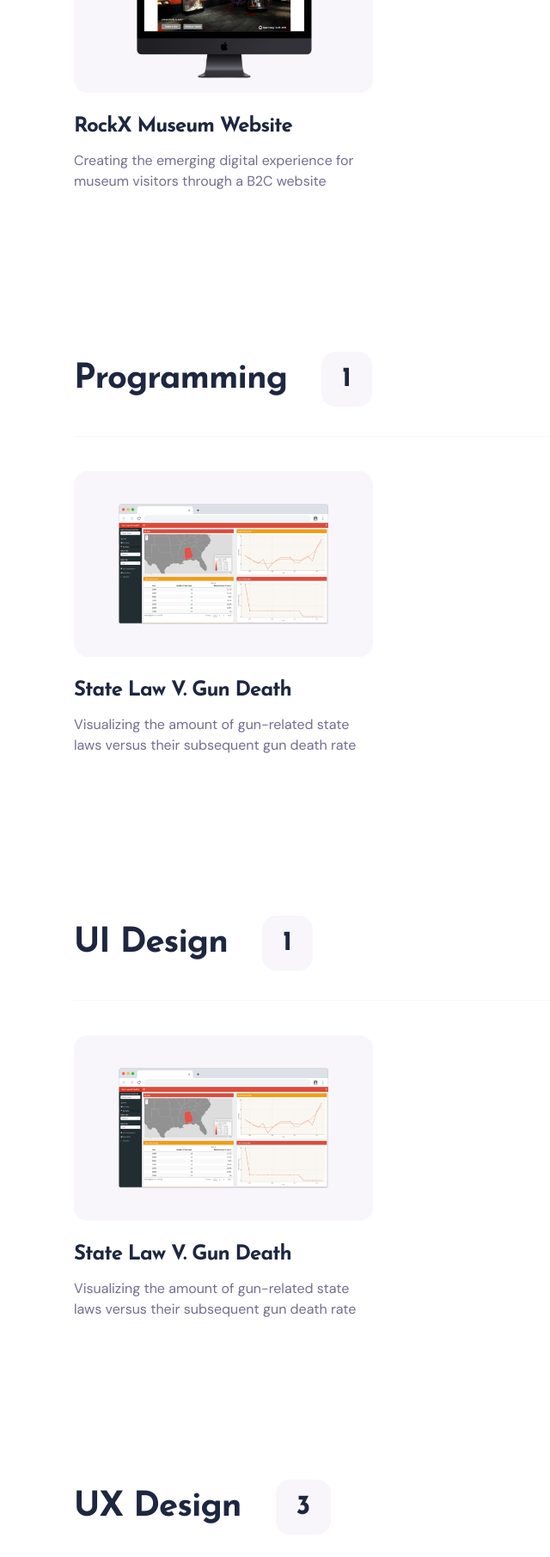
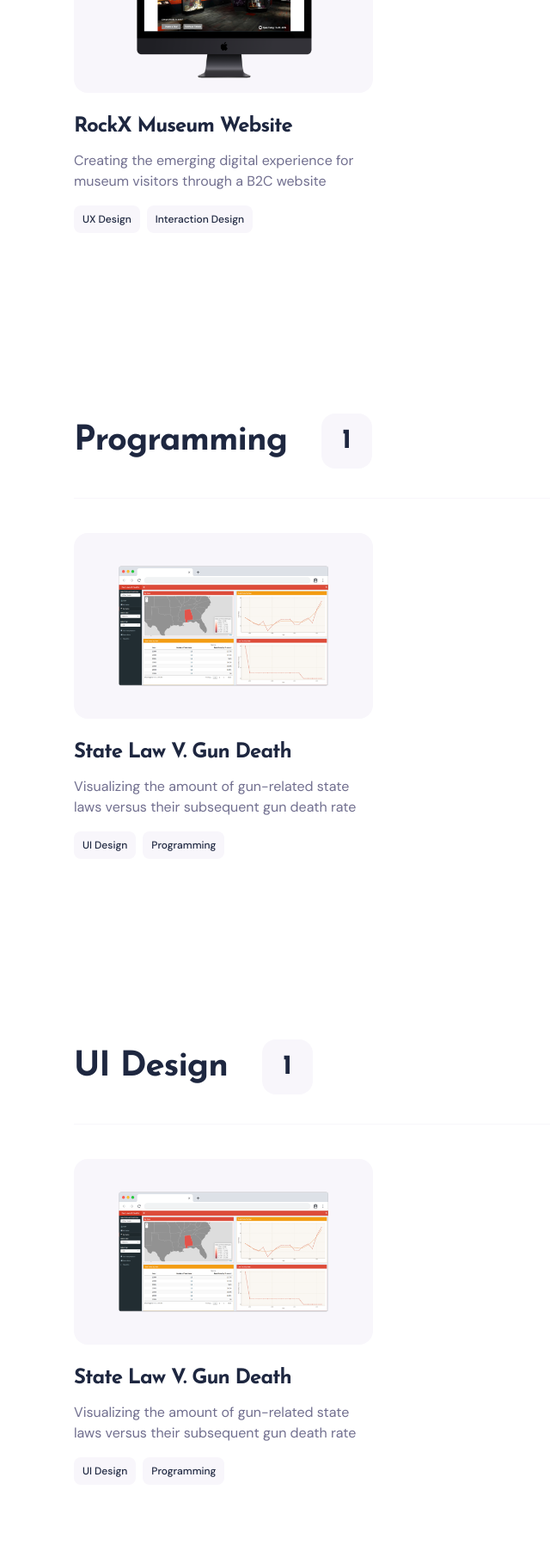
Before and after one commit to heegi/heegiyun.com, a Jekyll site: the page built from _pages/tags.html, in a window 1280 px wide, cut to the strip 958-2814 px from the top of the page. Shown: the top 1811 px of the strip at 86% size, without its empty margins (0-640 px from the left). Built offline with Jekyll 4.4.1, drawn with Linux system fonts in a browser that asks for light colours; nearby versions of some CDN libraries; some of the changed text lies outside the part shown.

Commit message:
Added tags to home

```diff
--- a/_includes/article.html
+++ b/_includes/article.html
@@ -17,6 +17,12 @@
 
       <p class="article__excerpt">{% if post.description %}{{ post.description }}{% else %}{{ post.content | strip_html | truncate: 80 }}{% endif %}</p>
 
+      <div class="article__tags">
+        {% for tag in post.tags %}
+        <a href="{{ site.baseurl }}/tags#{{ tag }}" class="article__tag">{{ tag }}</a>
+        {% endfor %}
+      </div>
+
     </div>
   </div>
 </div>
--- a/_posts/2021-08-12-zillow.markdown
+++ b/_posts/2021-08-12-zillow.markdown
@@ -2,7 +2,7 @@
 layout: post
 title:  Zillow Usability Testing
 image:  '/images/Project2.png'
-tags:   [UX Research]
+tags:   [UX Research, UX Design]
 description: Evaluating the home search experiences of potential home buyers/renters through usability testing
 ---
 ## Overview
--- a/_sass/3-modules/_article.scss
+++ b/_sass/3-modules/_article.scss
@@ -18,20 +18,30 @@
   position: relative;
 }
 
-.article__date {
-  position: absolute;
-  z-index: 1;
-  top: 20px;
-  left: 20px;
-  display: inline-block;
-  padding: 8px 12px;
-  font-size: 12px;
-  line-height: 1;
-  font-weight: 500;
-  border-radius: 8px;
-  color: var(--heading-font-color);
-  background: var(--background-alt-color);
-  pointer-events: none;
+.article__tags {
+  display: flex;
+  justify-content: left;
+  align-items: left;
+  flex-wrap: wrap;
+  margin-bottom: 20px;
+
+  .article__tag {
+    padding: 10px 10px;
+    margin: 4px 8px 4px 0;
+    font-size: 12px;
+    line-height: 1;
+    font-weight: 500;
+    text-transform: capitalize;
+    border: none;
+    border-radius: 8px;
+    color: var(--heading-font-color);
+    transition: none;
+    background-color: var(--background-alt-color);
+
+    &:last-child {
+      margin-right: 0;
+    }
+  }
 }
 
 .article__image {
@@ -68,7 +78,7 @@
 }
 
 .article__excerpt {
-  margin-bottom: 0;
+  margin-bottom: 12px;
   font-size: 16px;
   color: var(--text-alt-color);
 }
```
